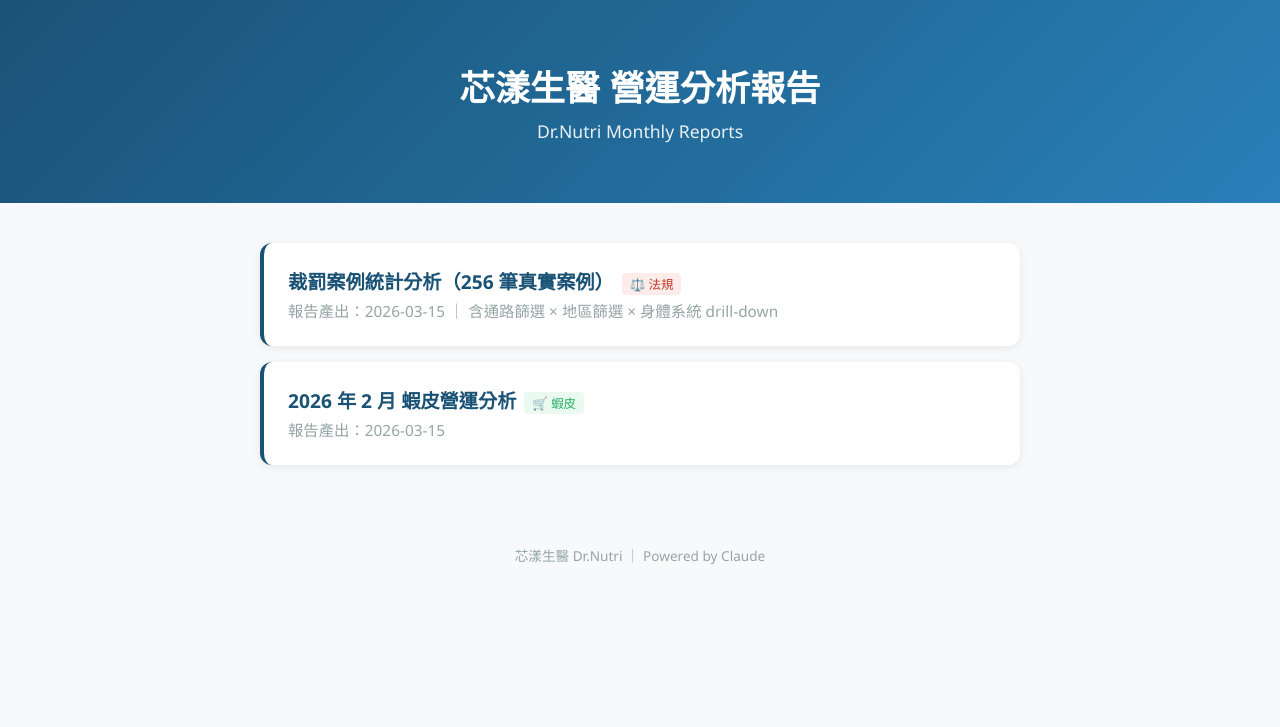
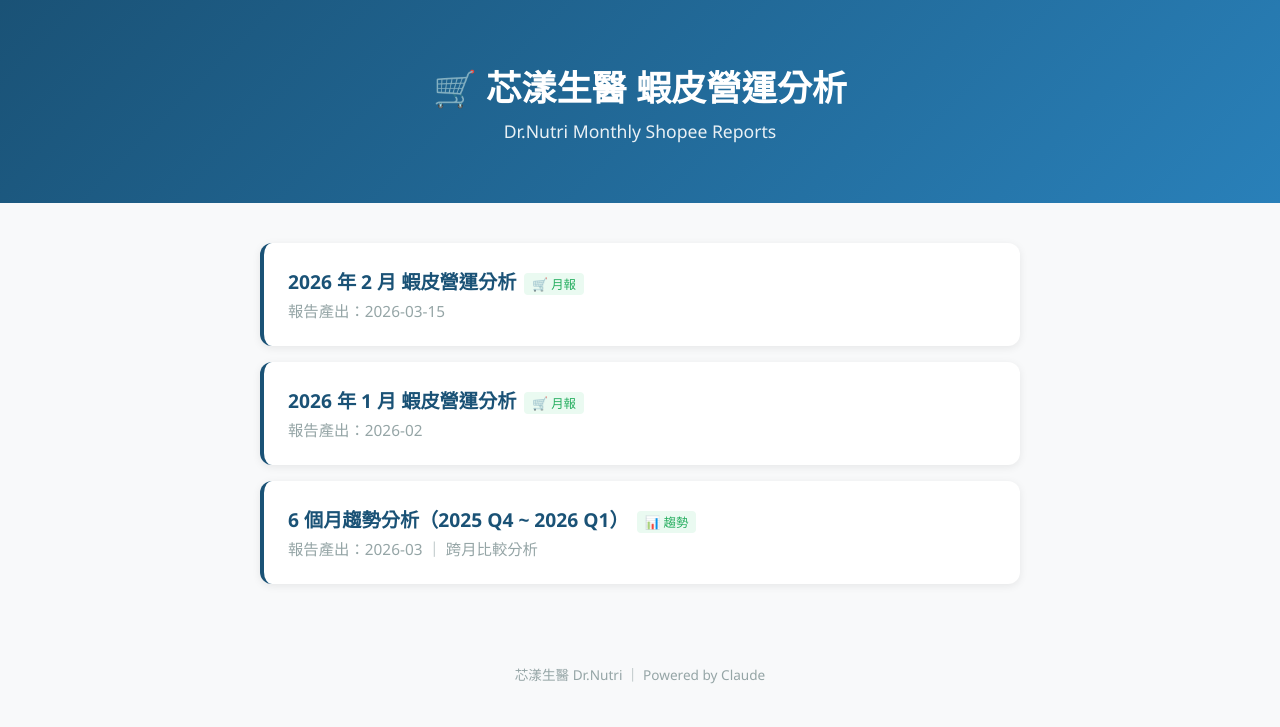
Before and after one commit to aiagent3311228-ai/drnutri-shopee-reports, a plain HTML site: page index.html in a window 1280 px wide. Drawn offline with Linux system fonts and the light colour scheme.

Commit message:
Update index.html

```diff
--- a/index.html
+++ b/index.html
@@ -22,22 +22,21 @@ header p { opacity: 0.9; font-size: 1.1em; }
 }
 .report-list a:hover { transform: translateX(8px); box-shadow: 0 4px 16px rgba(0,0,0,0.12); }
 .report-list .date { font-size: 0.8em; color: #95a5a6; font-weight: 400; margin-top: 4px; }
-.report-list .tag { display: inline-block; font-size: 0.65em; padding: 2px 8px; border-radius: 4px; margin-left: 8px; vertical-align: middle; font-weight: 400; }
-.tag-law { background: #fdecea; color: #c0392b; }
-.tag-shopee { background: #eafaf1; color: #27ae60; }
+.report-list .tag { display: inline-block; font-size: 0.65em; padding: 2px 8px; border-radius: 4px; margin-left: 8px; vertical-align: middle; font-weight: 400; background: #eafaf1; color: #27ae60; }
 footer { text-align: center; padding: 40px; color: #95a5a6; font-size: 0.85em; }
 </style>
 </head>
 <body>
 <header>
-  <h1>芯漾生醫 營運分析報告</h1>
-  <p>Dr.Nutri Monthly Reports</p>
+  <h1>🛒 芯漾生醫 蝦皮營運分析</h1>
+  <p>Dr.Nutri Monthly Shopee Reports</p>
 </header>
 <div class="container">
   <ul class="report-list">
     <!-- 最新月份放最上面 -->
-    <li><a href="reports/2026-03-裁罰案例統計分析.html">裁罰案例統計分析（256 筆真實案例）<span class="tag tag-law">⚖️ 法規</span><div class="date">報告產出：2026-03-15 ｜ 含通路篩選 × 地區篩選 × 身體系統 drill-down</div></a></li>
-    <li><a href="reports/2026-02.html">2026 年 2 月 蝦皮營運分析<span class="tag tag-shopee">🛒 蝦皮</span><div class="date">報告產出：2026-03-15</div></a></li>
+    <li><a href="reports/2026-02.html">2026 年 2 月 蝦皮營運分析<span class="tag">🛒 月報</span><div class="date">報告產出：2026-03-15</div></a></li>
+    <li><a href="reports/2026-01.html">2026 年 1 月 蝦皮營運分析<span class="tag">🛒 月報</span><div class="date">報告產出：2026-02</div></a></li>
+    <li><a href="reports/shopee-6month-trend-2025Q4-2026Q1.html">6 個月趨勢分析（2025 Q4 ~ 2026 Q1）<span class="tag">📊 趨勢</span><div class="date">報告產出：2026-03 ｜ 跨月比較分析</div></a></li>
   </ul>
 </div>
 <footer>芯漾生醫 Dr.Nutri ｜ Powered by Claude</footer>
```
